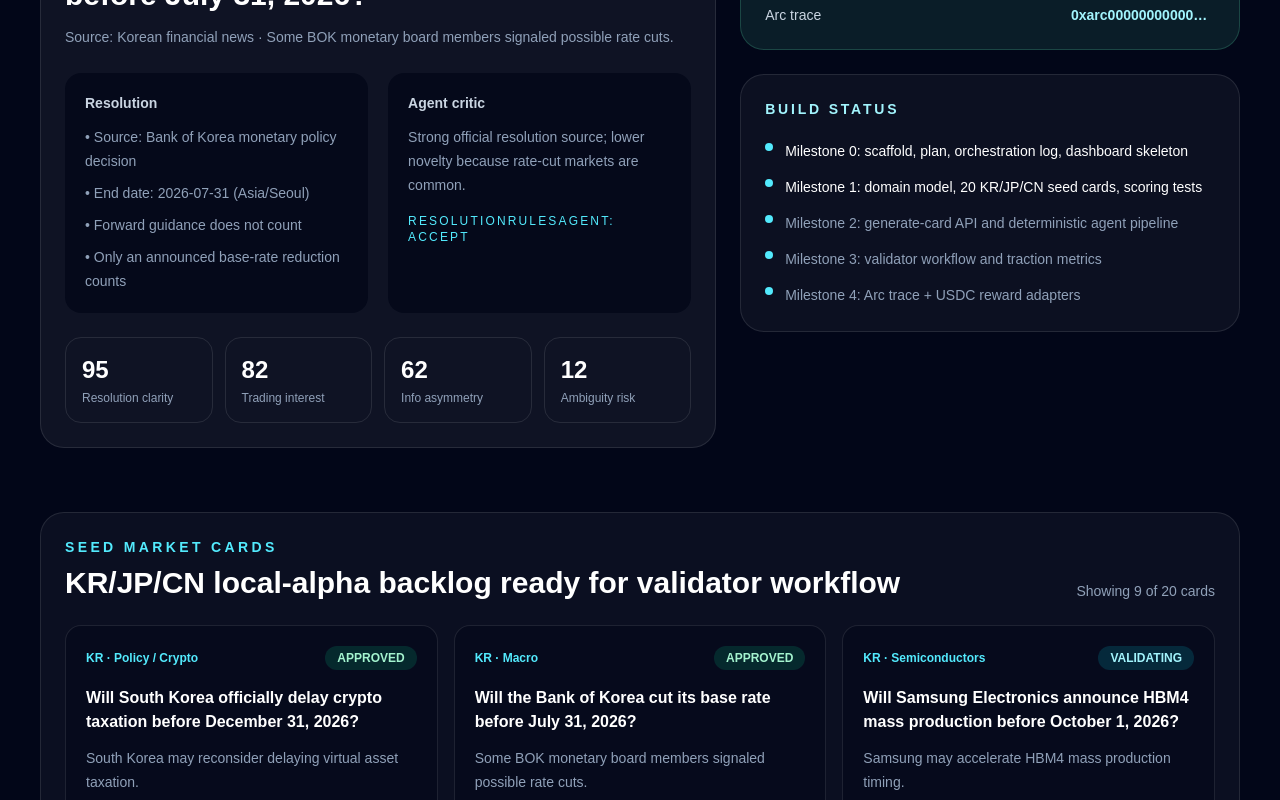
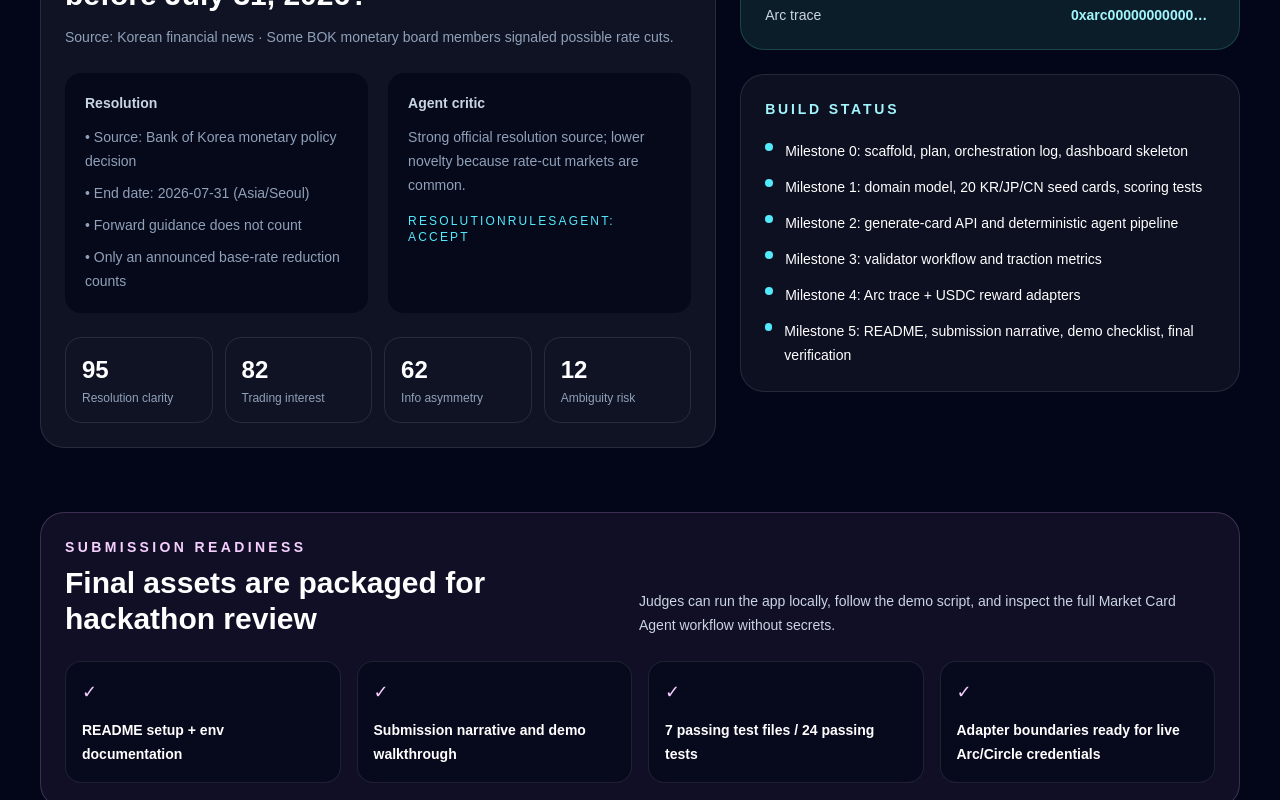
Before and after one commit to suites/alpha-agora, a Next.js app: page / in a window 1280 px wide. Shown: the part 3040-3840 px from the top of the page. Built offline with nearby package versions, Linux system fonts and the light colour scheme.

Commit message:
docs: prepare hackathon submission

```diff
--- a/src/app/page.tsx
+++ b/src/app/page.tsx
@@ -46,6 +46,14 @@ const milestoneItems = [
   "Milestone 2: generate-card API and deterministic agent pipeline",
   "Milestone 3: validator workflow and traction metrics",
   "Milestone 4: Arc trace + USDC reward adapters",
+  "Milestone 5: README, submission narrative, demo checklist, final verification",
+];
+
+const submissionAssets = [
+  "README setup + env documentation",
+  "Submission narrative and demo walkthrough",
+  "7 passing test files / 24 passing tests",
+  "Adapter boundaries ready for live Arc/Circle credentials",
 ];
 
 function StatusBadge({ status }: { status: MarketCard["status"] }) {
@@ -247,10 +255,10 @@ export default function Home() {
                 Build status
               </p>
               <ul className="mt-5 space-y-3 text-sm leading-6 text-slate-300">
-                {milestoneItems.map((item, index) => (
+                {milestoneItems.map((item) => (
                   <li key={item} className="flex gap-3">
                     <span className="mt-1 h-2 w-2 rounded-full bg-cyan-300" />
-                    <span className={index <= 1 ? "text-white" : "text-slate-400"}>
+                    <span className="text-white">
                       {item}
                     </span>
                   </li>
@@ -258,6 +266,30 @@ export default function Home() {
               </ul>
             </div>
           </aside>
+        </section>
+
+        <section className="rounded-3xl border border-fuchsia-300/20 bg-fuchsia-300/[0.06] p-6">
+          <div className="flex flex-col gap-3 md:flex-row md:items-end md:justify-between">
+            <div>
+              <p className="text-sm font-semibold uppercase tracking-[0.24em] text-fuchsia-200">
+                Submission readiness
+              </p>
+              <h2 className="mt-2 text-3xl font-semibold text-white">
+                Final assets are packaged for hackathon review
+              </h2>
+            </div>
+            <p className="max-w-xl text-sm leading-6 text-slate-300">
+              Judges can run the app locally, follow the demo script, and inspect the full Market Card Agent workflow without secrets.
+            </p>
+          </div>
+          <div className="mt-6 grid gap-4 md:grid-cols-4">
+            {submissionAssets.map((asset) => (
+              <div key={asset} className="rounded-2xl border border-white/10 bg-slate-950/60 p-4">
+                <span className="text-lg text-fuchsia-200">✓</span>
+                <p className="mt-3 text-sm font-semibold leading-6 text-white">{asset}</p>
+              </div>
+            ))}
+          </div>
         </section>
 
         <section className="rounded-3xl border border-white/10 bg-white/[0.04] p-6">
```
Also changed, not shown: 4 other files (tests, documents, lock files or other folders).
